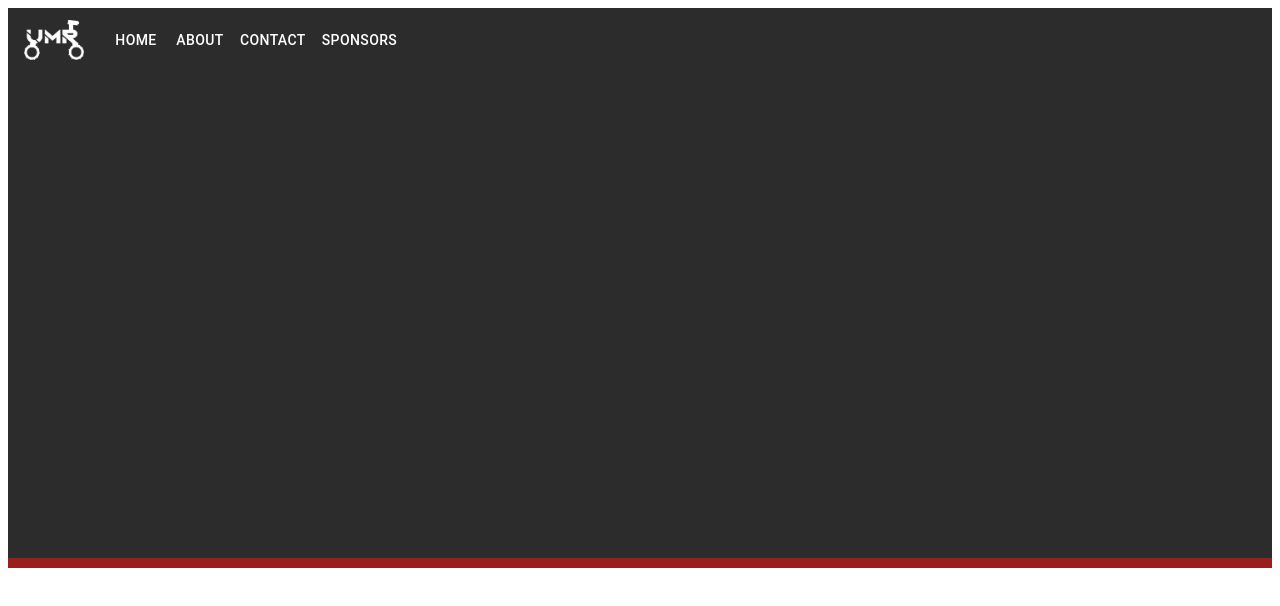
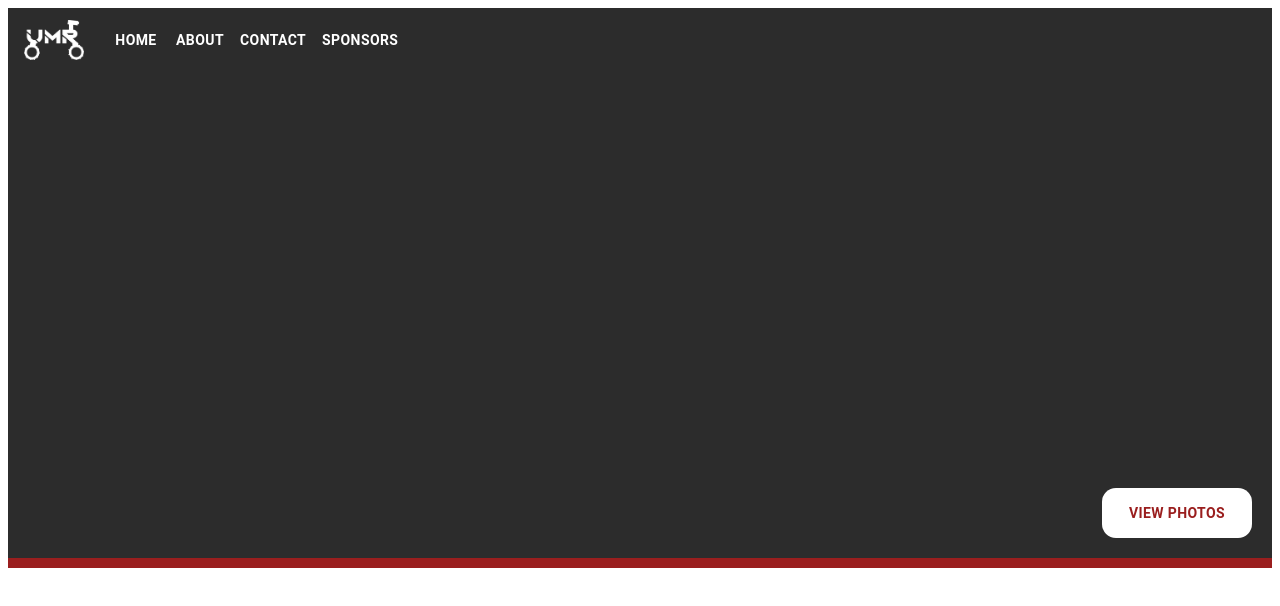
Before and after one commit to UMass-Amherst-Robotics/UMR-Website, a Next.js app: page / in a window 1280 px wide. Shown: the top 606 px of the page. Built offline with nearby package versions, Linux system fonts and the light colour scheme.

Commit message:
Added more fine tweaks, more styling to nav bar, and a button to bring up photos page in about me

```diff
--- a/Components/navbar.js
+++ b/Components/navbar.js
@@ -8,6 +8,7 @@ import Toolbar from '@material-ui/core/Toolbar'
 
 const useStyles = makeStyles((theme) => ({
     root: {
+      position: 'relative',
       height: "550px",
       background: "#2C2C2C"
     },
@@ -23,6 +24,20 @@ const useStyles = makeStyles((theme) => ({
         maxWidth: 60,
         padding: "20px 20px 20px 0"
     },
+    menu_button: {
+        fontWeight: 'bold',
+    },
+    special_button: {
+        borderRadius: "1em",
+        backgroundColor: '#FFFFFF',
+        bottom: '20px',
+        right: '20px',
+        position: 'absolute',
+        color: '#9A1E1E',
+        fontWeight: 'bold',
+        height: '50px',
+        width: '150px'
+    },
   }));
 
 const Navbar = () => {
@@ -34,12 +49,13 @@ const Navbar = () => {
                 <AppBar elevation={0} position="fixed" className={classes.menubar}>
                     <Toolbar>
                             <img src="/umr-logo-white.png" alt="logo" className={classes.logo} />
-                            <Button color="inherit">HOME</Button>
-                            <Button color="inherit">ABOUT</Button>
-                            <Button color="inherit">CONTACT</Button>
-                            <Button color="inherit">SPONSORS</Button>
+                            <Button className={classes.menu_button} color="inherit">HOME</Button>
+                            <Button className={classes.menu_button} color="inherit">ABOUT</Button>
+                            <Button className={classes.menu_button} color="inherit">CONTACT</Button>
+                            <Button className={classes.menu_button} color="inherit">SPONSORS</Button>
                     </Toolbar>
                 </AppBar>
+                <Button className={classes.special_button}>View Photos</Button>
             </div>
             <div className={classes.divider}></div>
         </div>
--- a/pages/index.js
+++ b/pages/index.js
@@ -1,11 +1,12 @@
 import Head from 'next/head'
 
 import Navbar from './../Components/navbar.js'
+import { createMuiTheme, makeStyles, ThemeProvider } from '@material-ui/core/styles';
 
 export default function Home() {
   return (
     <body style={{margin: "0"}}>
-      <Navbar/>
+        <Navbar/>
     </body>
   )
 }
```
